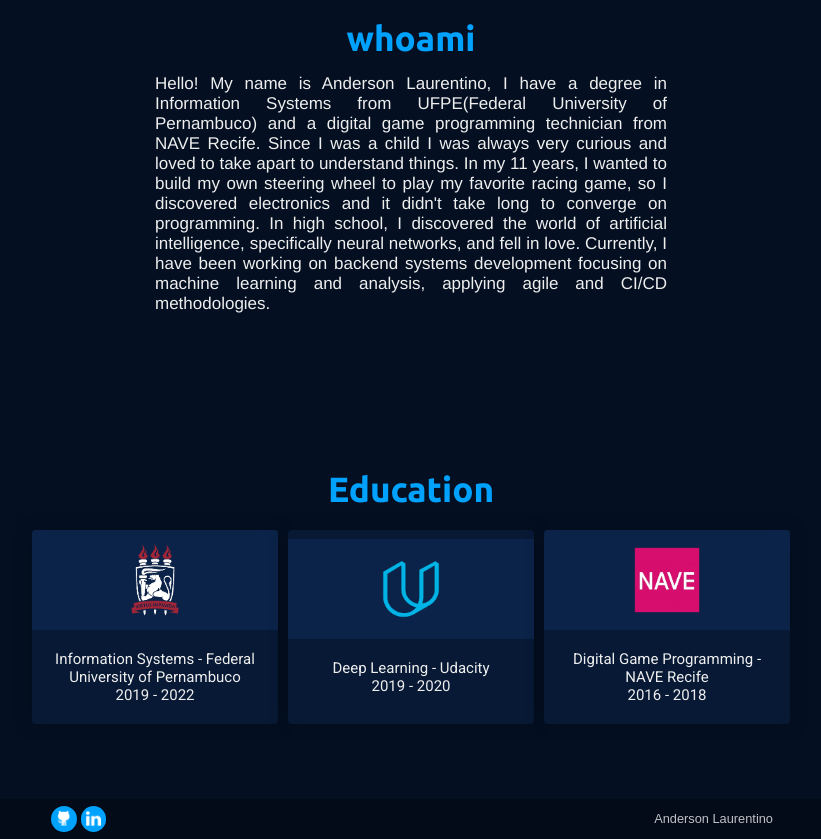
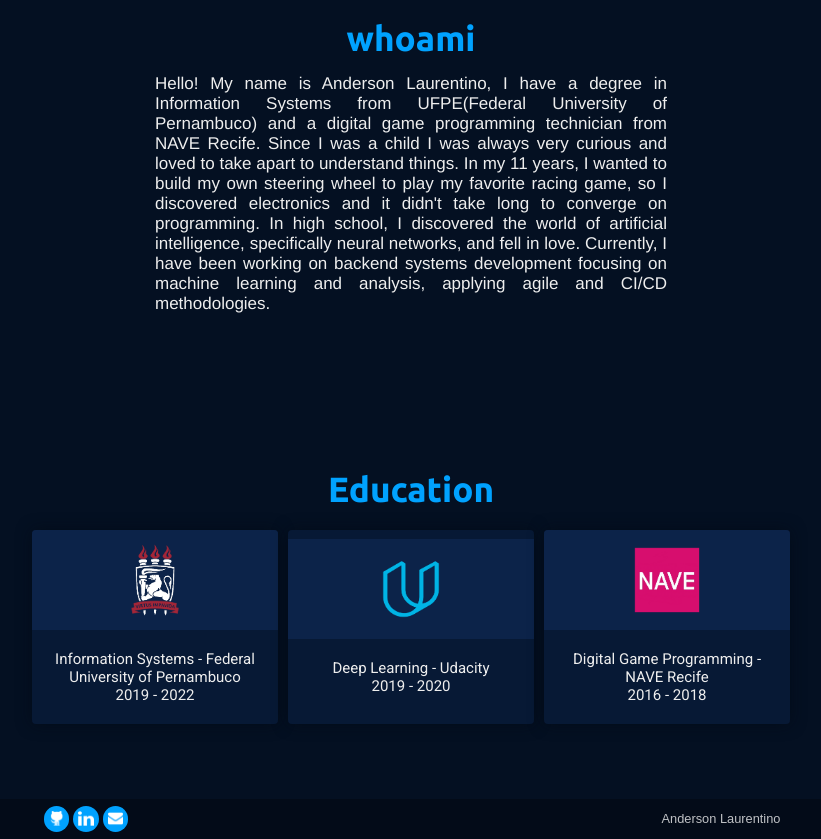
Before and after one commit to alaurentinoofficial/alaurentinoofficial.github.io, a plain HTML site: page index.html in a window 1280 px wide. Shown: the part 867-1706 px from the top of the page, without its empty margins (229-1050 px from the left). Drawn offline with nearby package versions, Linux system fonts and the light colour scheme; animation ran at ten frames a second.

Commit message:
Add email link in footer

```diff
--- a/index.html
+++ b/index.html
@@ -70,6 +70,7 @@
             <div class="social-medias">
                 <a href="https://github.com/alaurentinoofficial" target="_blank"><img src="https://alaurentinoofficial.github.io/assets/imgs/github.png"/></a>
                 <a href="https://linkedin.com/in/alaurentinoofficial" target="_blank"><img src="https://alaurentinoofficial.github.io/assets/imgs/linkedin.png"/></a>
+                <a href="mailto:alaurentino.br@gmail.com"><img src="https://alaurentinoofficial.github.io/assets/imgs/envelope.png"/></a>
             </div>
             <span class="credits">Anderson Laurentino</span>
         </section>
```
Also changed, not shown: assets/imgs/envelope.png (added).
